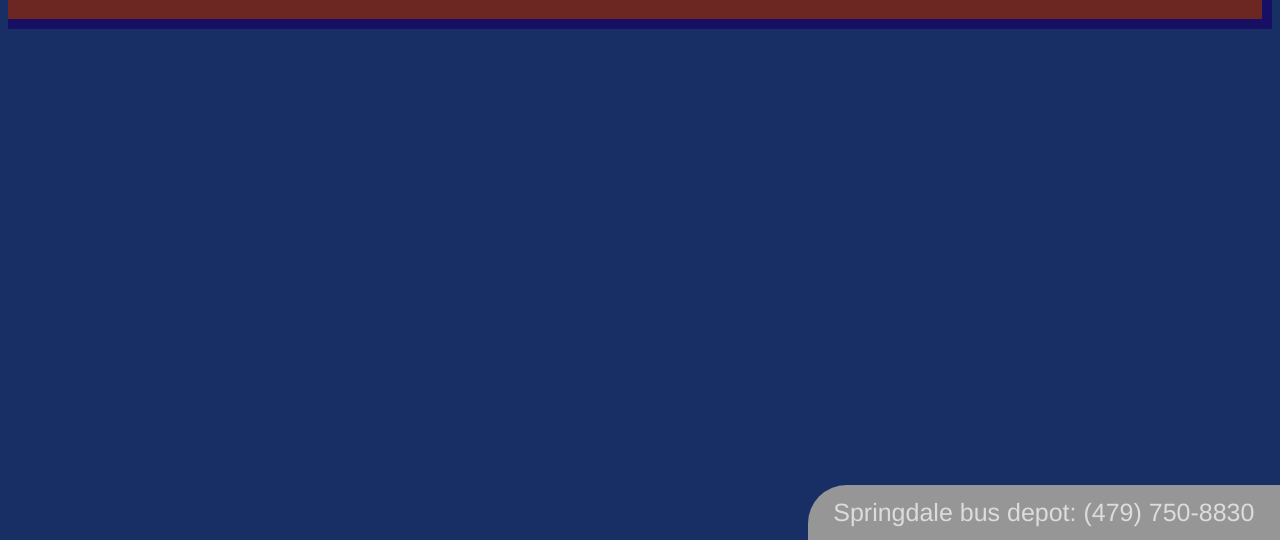
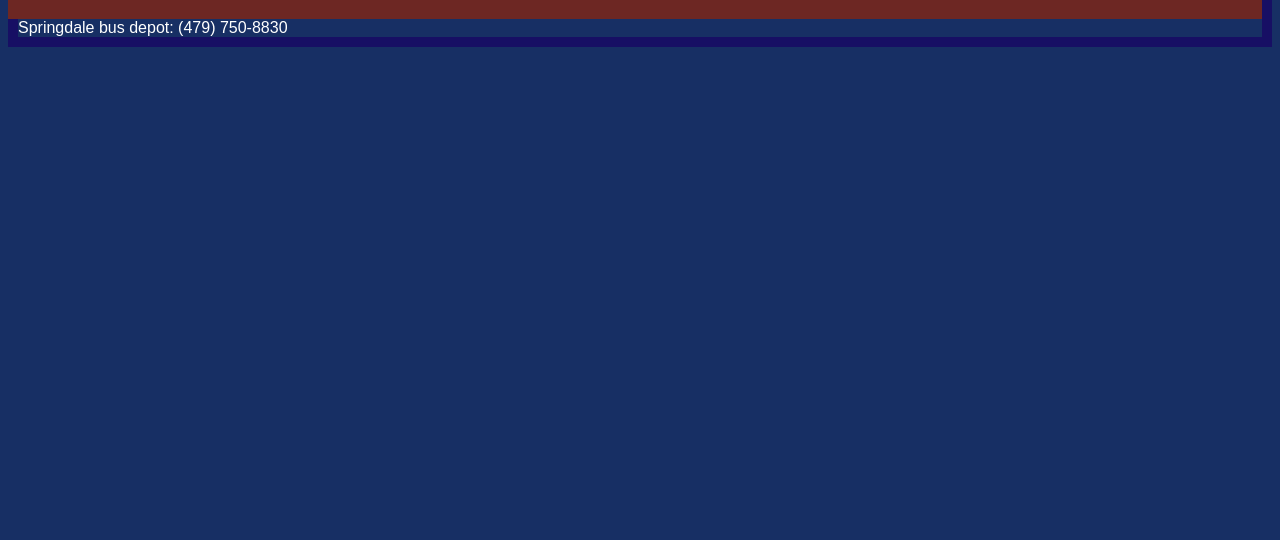
Before and after one commit to JR069105/Busstatus-2, a Python web app: template templates/base.html in a window 1280 px wide. Shown: the part 260-800 px from the top of the page. Run offline with Jinja, Linux system fonts and the light colour scheme; the template is opened without the code that fills it, so the values that code supplies are empty.

Commit message:
seeing if my css is bad

```diff
--- a/static/style.css
+++ b/static/style.css
@@ -82,16 +82,5 @@ li{
   margin-bottom:-35%;
 }
 .depotphone{
-  color:rgb(220,220,220);
-  font-weight: 300;
-  font-size: 25px;
-  font-family:Helvetica;
-  float: left;
-  position: fixed;
-  right: 0;
-  bottom: 0;
-  border-top-left-radius:3vw;
-  background-color: rgb(150,150,150);
-  text-align: center;
-  padding: 1% 2%;
+  color:white;
 }
```
